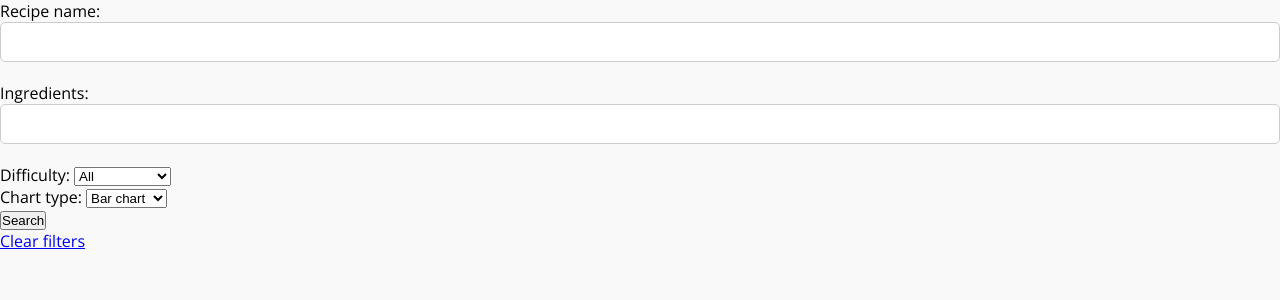
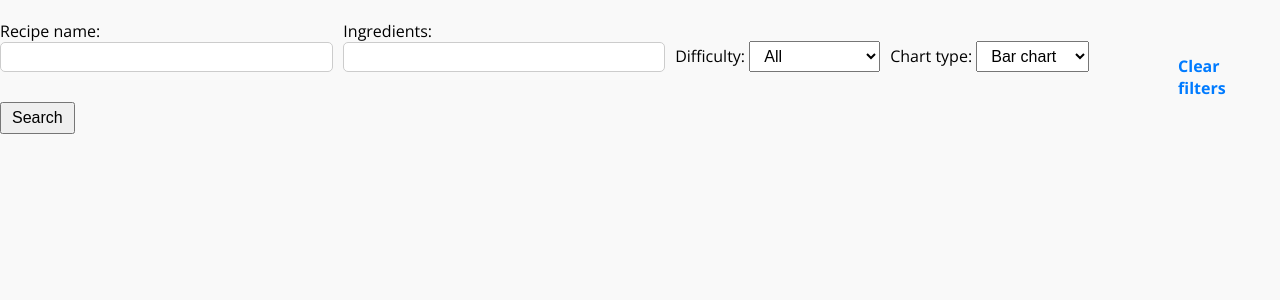
Before and after one commit to devmcdonough/Recipe_app, a Django app: page /recipes/ in a window 1280 px wide. Shown: the part 54-354 px from the top of the page. Run offline with Django 4.2, Linux system fonts and the light colour scheme; data that the repository does not hold is empty.

Commit message:
Added styling for search forms

```diff
--- a/recipes/static/recipes/css/styles.css
+++ b/recipes/static/recipes/css/styles.css
@@ -109,6 +109,45 @@ body {
     font-size: 18px;
     margin-top: 10px;
 }
+
+/* Style for the container that holds the form and the clear filter link */
+.search-form {
+    display: flex;             /* Use flexbox to align items horizontally */
+    justify-content: center;   /* Center the form and clear link */
+    align-items: center;       /* Vertically align the items */
+    gap: 10px;                 /* Add space between the form and the clear link */
+    margin: 20px 0;            /* Add margin above and below the search form */
+}
+
+/* Ensure the form input fields and button are in a row */
+.search-form form {
+    display: flex;
+    flex-wrap: wrap;           /* Allow wrapping if the screen size is small */
+    gap: 10px;                 /* Space between form fields */
+    align-items: center;
+}
+
+/* Style the form inputs to look neat and uniform */
+.search-form form input,
+.search-form form select,
+.search-form form button {
+    padding: 5px 10px;
+    font-size: 1em;
+}
+
+/* Style for the clear filters link */
+.search-form a {
+    text-decoration: none;
+    color: #007BFF;            /* Blue color for link */
+    font-weight: bold;         /* Bold the link */
+    padding: 5px 10px;         /* Add some padding to make it look like a button */
+}
+
+/* Add hover effect for the clear filters link */
+.search-form a:hover {
+    text-decoration: underline;
+}
+
 
 .logout-link {
     position: absolute;
```
